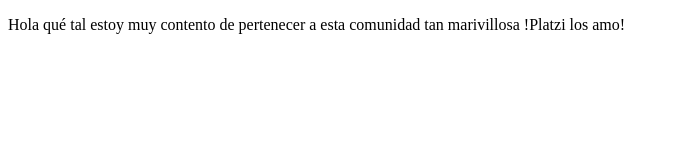
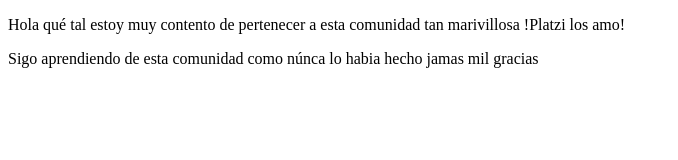
Before and after one commit to Nerfe5/proyectoDemoCursoPrework, a plain HTML site: page index.html in a window 1280 px wide. Shown: the whole page, without its empty margins (0-678 px from the left). Drawn offline with Linux system fonts and the light colour scheme.

Commit message:
Cambios se agregan agradecimientos

```diff
--- a/index.html
+++ b/index.html
@@ -7,6 +7,7 @@
 </head>
 <body>
     <p>Hola qué tal estoy muy contento de pertenecer a esta comunidad tan marivillosa !Platzi los amo!</p>
+    <p>Sigo aprendiendo de esta comunidad como núnca lo habia hecho jamas mil gracias</p>
 
 </body>
 </html>
```
